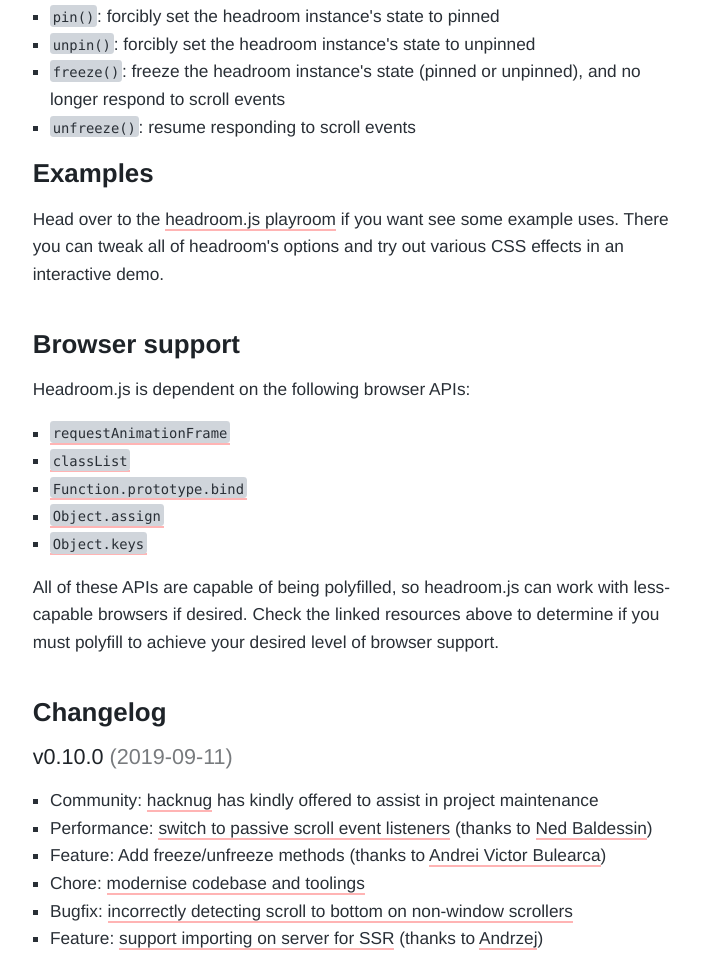
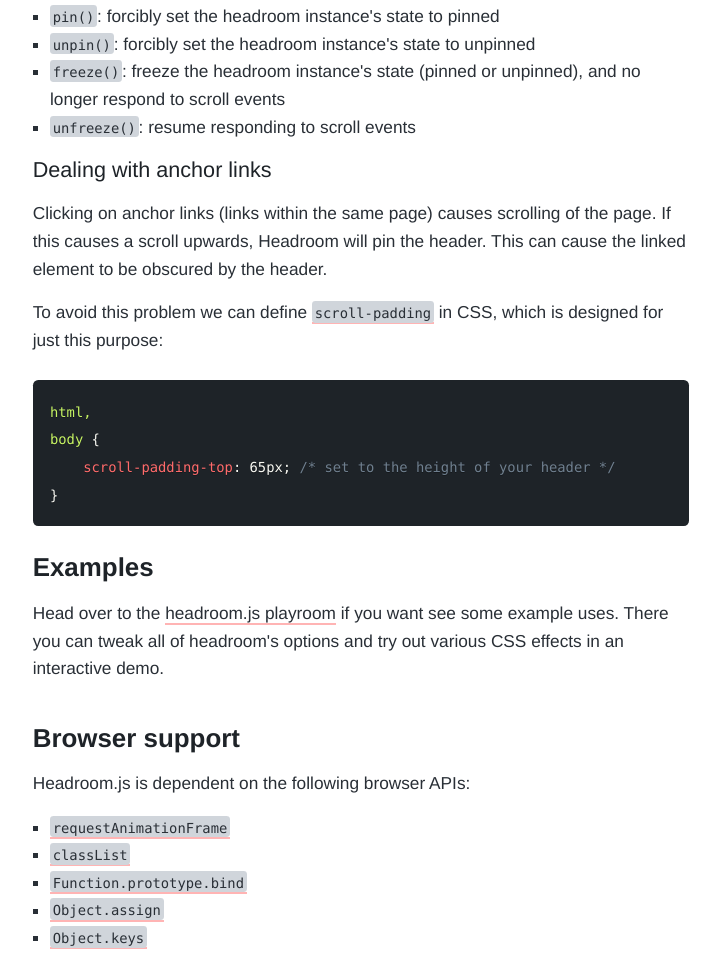
Before and after one commit to WickyNilliams/headroom.js, a website: page index.html in a window 1280 px wide. Shown: the part 5623-6580 px from the top of the page, without its empty margins (279-999 px from the left). Drawn offline with Linux system fonts and the light colour scheme.

Commit message:
add section on scroll-padding

```diff
--- a/index.html
+++ b/index.html
@@ -248,6 +248,16 @@
     </li>
 </ul>
 
+<h3>Dealing with anchor links</h3>
+
+<p>Clicking on anchor links (links within the same page) causes scrolling of the page. If this causes a scroll upwards, Headroom will pin the header. This can cause the linked element to be obscured by the header.</p>
+<p>To avoid this problem we can define <a href="https://developer.mozilla.org/en-US/docs/Web/CSS/scroll-padding"><code>scroll-padding</code></a> in CSS, which is designed for just this purpose:</p>
+<pre class="language-css"><code>html,
+body {
+    scroll-padding-top: 65px; /* set to the height of your header */
+}</code></pre>
+
+
 <h2>Examples</h2>
 <p>
     Head over to the <a href="playroom/">headroom.js playroom</a> if you want see some example uses. There you can tweak all of headroom's options and try out various CSS effects in an interactive demo.
```
